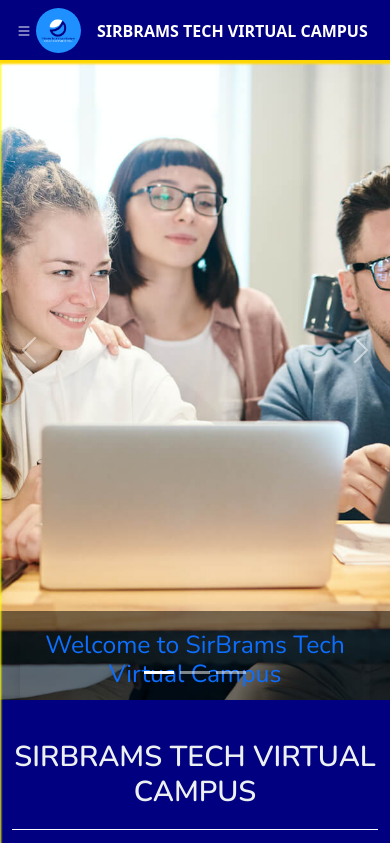
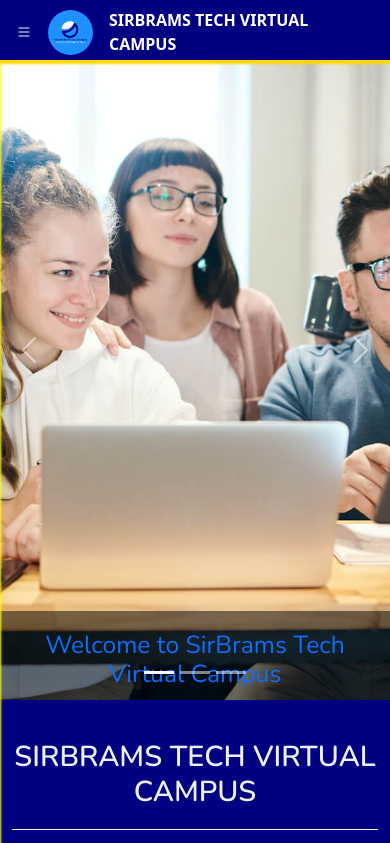
Before and after one commit to SirBrams-IT/TechCampus, a Django app: page / in a window 390 px wide. Shown: the top 843 px of the page. Run offline with Django 5.2, Linux system fonts and the light colour scheme; parts of the project's set-up code (start-up, migrations or seed data) failed here and were passed over; some libraries are stand-ins or nearby versions.

Commit message:
new changes

```diff
--- a/templates/index.html
+++ b/templates/index.html
@@ -40,7 +40,7 @@
     <body>
    <nav class="navbar navbar-expand-lg fixed-top px-3" id="header1">
     <div class="d-flex align-items-center me-auto">
-        <i class="bi bi-list toggle-sidebar-btn me-1 text-white d-lg-none"></i>
+        <i class="bi bi-list toggle-sidebar-btn me-3 text-white d-lg-none"></i>
 
         <img src="{% static 'assets/img/logo.png' %}" alt="logo"
              style="height:45px; width:45px; background-color:dodgerblue; padding:4px; border-radius:50%; object-fit:contain;">
--- a/templates/main-page.html
+++ b/templates/main-page.html
@@ -39,7 +39,7 @@
 
   <nav class="navbar navbar-expand-lg fixed-top px-3" id="header1">
     <div class="d-flex align-items-center me-auto">
-        <i class="bi bi-list toggle-sidebar-btn me-1 text-white d-lg-none"></i>
+        <i class="bi bi-list toggle-sidebar-btn me-3 text-white d-lg-none"></i>
 
         <img src="{% static 'assets/img/logo.png' %}" alt="logo"
              style="height:45px; width:45px; background-color:dodgerblue; padding:4px; border-radius:50%; object-fit:contain;">
```
